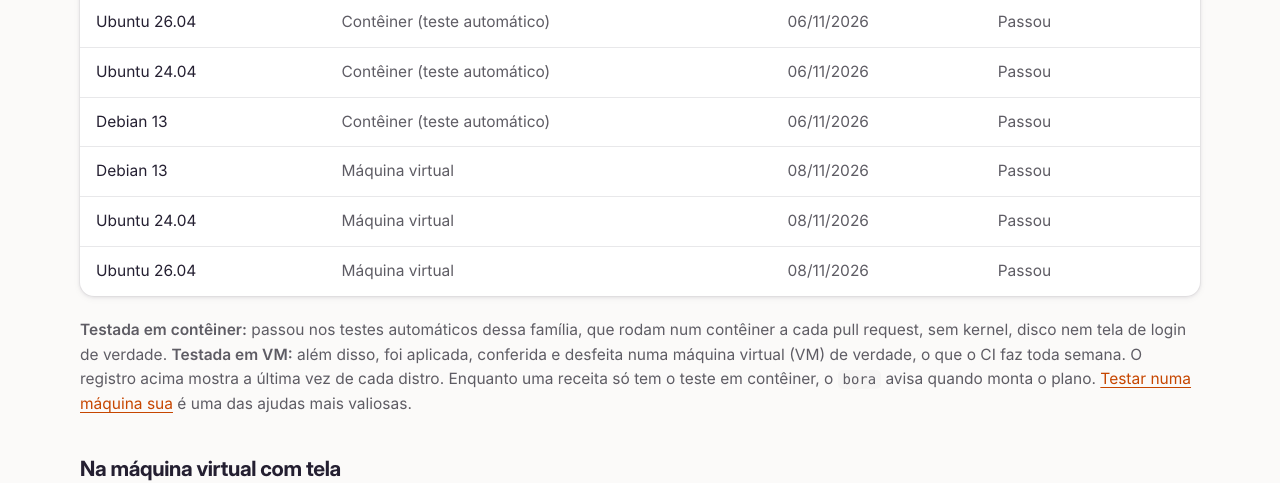
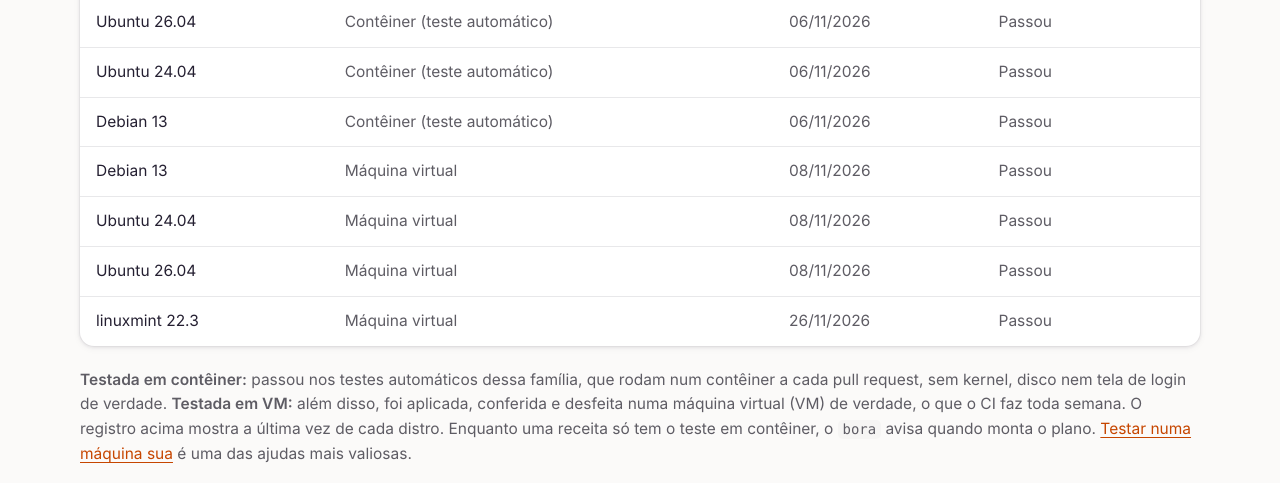
Before and after one commit to brahm/linux-para-todos-os-roles, a plain HTML site: page docs/catalogo/receitas/desktop-ambiente-leve.html in a window 1280 px wide. Shown: the part 5544-6027 px from the top of the page. Drawn offline with Linux system fonts and the light colour scheme.

Commit message:
Registra o rolê 2 no Linux Mint 22.3 Xfce, com Xfce e com LXQt e SSH
Co-Authored-By: Claude Opus 5.5 <noreply@anthropic.com>

```diff
--- a/docs/catalogo/receitas/desktop-ambiente-leve.html
+++ b/docs/catalogo/receitas/desktop-ambiente-leve.html
@@ -260,7 +260,7 @@
         <div class="tabela-envolta revelar">
           <table class="tabela">
             <thead><tr><th>Distro</th><th>Onde</th><th>Data</th><th>Resultado</th></tr></thead>
-            <tbody><tr><td>Ubuntu 26.04</td><td>Contêiner (teste automático)</td><td>06/11/2026</td><td>Passou</td></tr><tr><td>Ubuntu 24.04</td><td>Contêiner (teste automático)</td><td>06/11/2026</td><td>Passou</td></tr><tr><td>Debian 13</td><td>Contêiner (teste automático)</td><td>06/11/2026</td><td>Passou</td></tr><tr><td>Debian 13</td><td>Máquina virtual</td><td>08/11/2026</td><td>Passou</td></tr><tr><td>Ubuntu 24.04</td><td>Máquina virtual</td><td>08/11/2026</td><td>Passou</td></tr><tr><td>Ubuntu 26.04</td><td>Máquina virtual</td><td>08/11/2026</td><td>Passou</td></tr></tbody>
+            <tbody><tr><td>Ubuntu 26.04</td><td>Contêiner (teste automático)</td><td>06/11/2026</td><td>Passou</td></tr><tr><td>Ubuntu 24.04</td><td>Contêiner (teste automático)</td><td>06/11/2026</td><td>Passou</td></tr><tr><td>Debian 13</td><td>Contêiner (teste automático)</td><td>06/11/2026</td><td>Passou</td></tr><tr><td>Debian 13</td><td>Máquina virtual</td><td>08/11/2026</td><td>Passou</td></tr><tr><td>Ubuntu 24.04</td><td>Máquina virtual</td><td>08/11/2026</td><td>Passou</td></tr><tr><td>Ubuntu 26.04</td><td>Máquina virtual</td><td>08/11/2026</td><td>Passou</td></tr><tr><td>linuxmint 22.3</td><td>Máquina virtual</td><td>26/11/2026</td><td>Passou</td></tr></tbody>
           </table>
         </div>
         <p class="nota"><strong>Testada em contêiner:</strong> passou nos testes automáticos dessa família, que rodam num contêiner a cada pull request, sem kernel, disco nem tela de login de verdade. <strong>Testada em VM:</strong> além disso, foi aplicada, conferida e desfeita numa máquina virtual (VM) de verdade, o que o CI faz toda semana. O registro acima mostra a última vez de cada distro. Enquanto uma receita só tem o teste em contêiner, o <code>bora</code> avisa quando monta o plano. <a href="https://github.com/brahm/linux-para-todos-os-roles/blob/main/CONTRIBUTING.md#antes-de-abrir-um-pull-request">Testar numa máquina sua</a> é uma das ajudas mais valiosas.</p>
```
Also changed, not shown: docs/catalogo/receitas/desktop-navegador-leve.html (+1 -1 lines), docs/catalogo/receitas/seguranca-ssh.html (+1 -1 lines), docs/catalogo/receitas/sistema-servicos-enxutos.html (+1 -1 lines), docs/catalogo/receitas/sistema-zram.html (+1 -1 lines), 5 other files.
